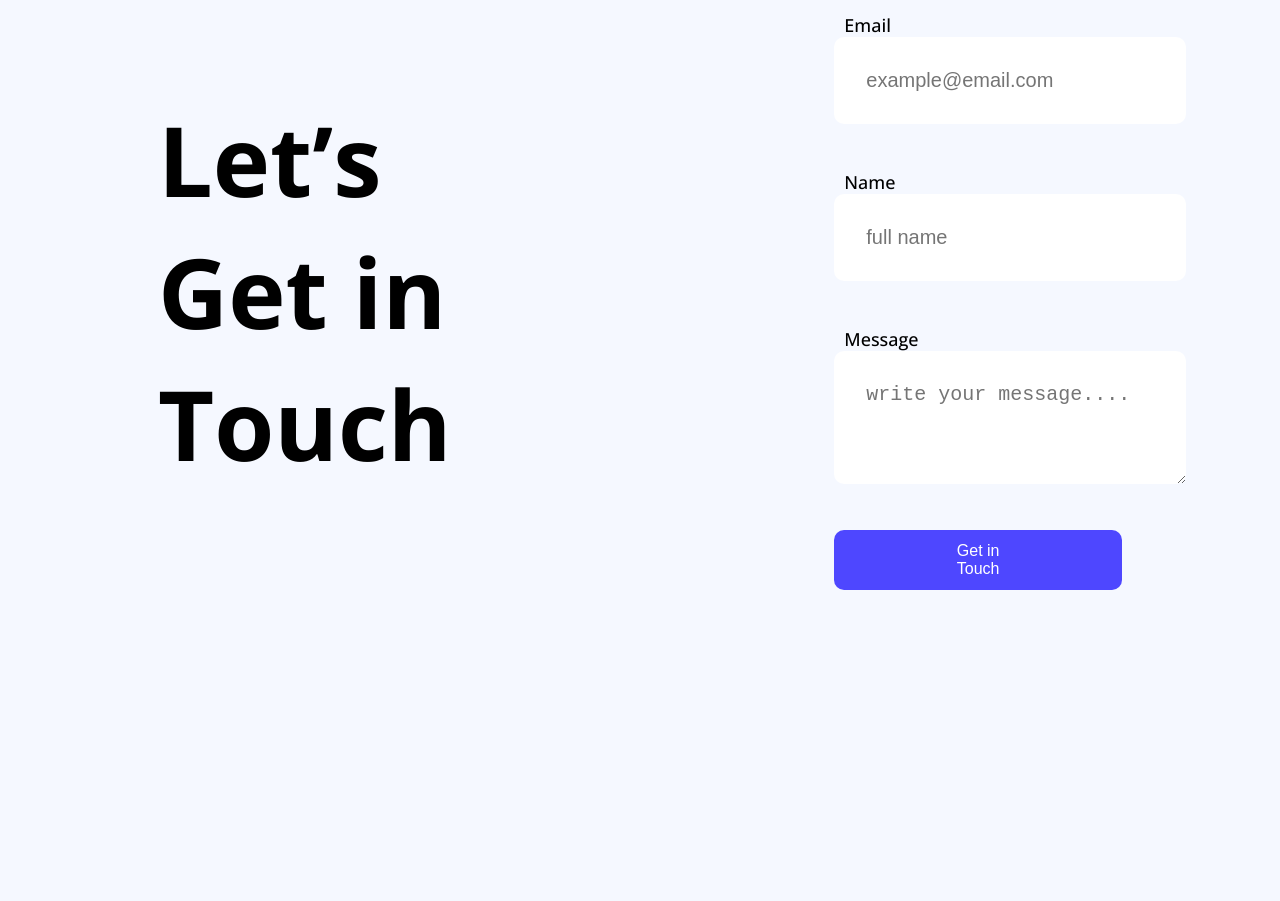
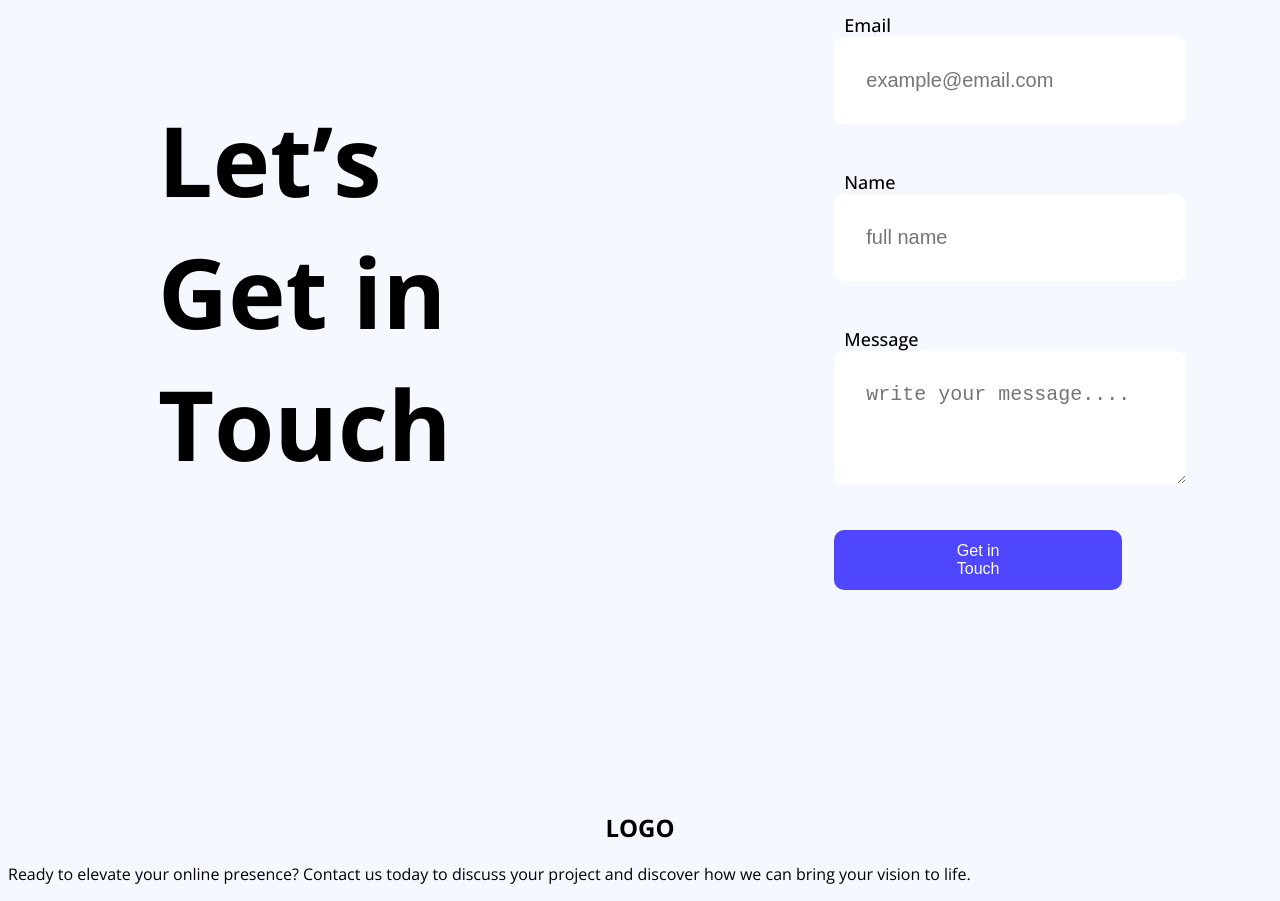
Before and after one commit to Azhar-Uddin-dev/B12A01-landing-launchpad, a plain HTML site: page index.html in a window 1280 px wide. Shown: the part 3778-4679 px from the top of the page. Before the commit the page ends 4589 px from the top, so only its background shows below. Drawn offline with nearby package versions, Linux system fonts and the light colour scheme.

```diff
--- a/index.html
+++ b/index.html
@@ -117,7 +117,10 @@
 </section>
     </main>
     <footer>
-
+<section>
+    <h1 class="footer-title">LOGO</h1>
+    <p class="footer-derscption">Ready to elevate your online presence? Contact us today to discuss your project and discover how we can bring your vision to life.</p>
+</section>
     </footer>
 </body>
 </html>
--- a/style.css
+++ b/style.css
@@ -230,3 +230,10 @@ border-radius:14PX ;
     color: rgb(0, 0, 0);
 
 }
+/* footer-style */
+.footer-title{
+    font-weight:900px;
+    font-size: ;
+    color: ;
+    text-align: center;
+}
```
